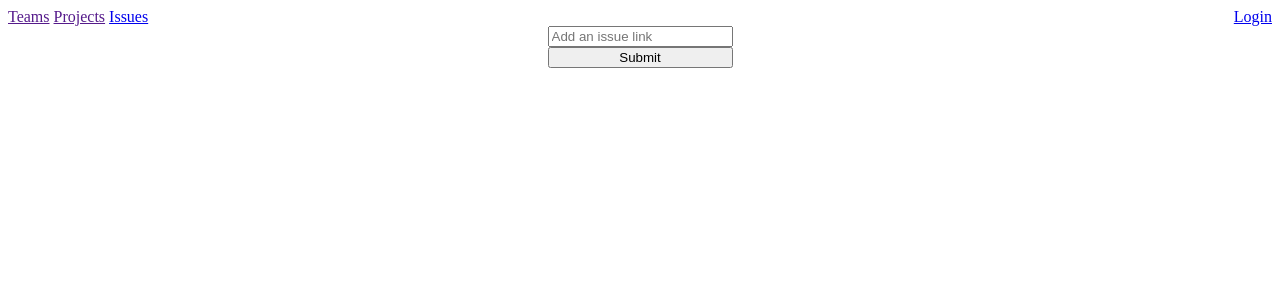
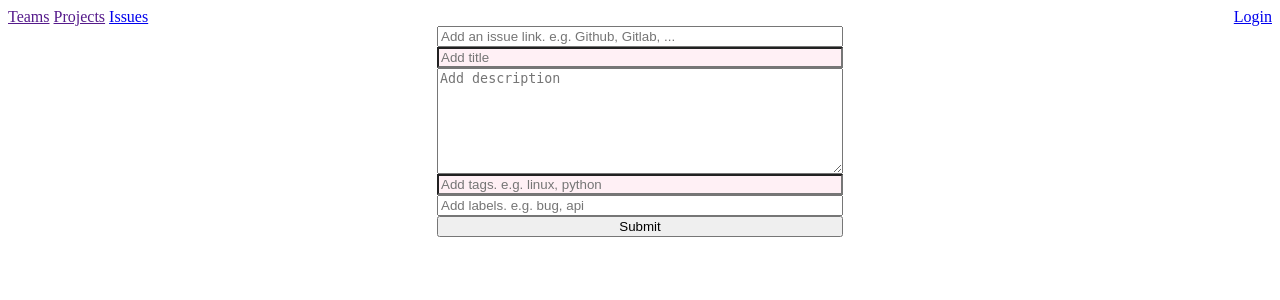
Before and after one commit to sh1chan/contributors, a FastAPI app: template src/templates/issues/issues_new.html in a window 1280 px wide. Shown: the top 300 px of the page. Run offline with FastAPI, Linux system fonts and the light colour scheme; the template is opened without the code that fills it, so the values that code supplies are empty.

Commit message:
[issues] Updated template files `issues_new.html`

```diff
--- a/src/templates/issues/issues_new.html
+++ b/src/templates/issues/issues_new.html
@@ -1,4 +1,13 @@
 {% extends 'base.html' %}
+
+{% block style %}
+<style>
+  input:required {
+    /* background-color: palegreen; */
+    background-color: lavenderblush;
+  }
+</style>
+{% endblock %}
 
 
 {% block body %}
@@ -7,17 +16,38 @@
   <h5>{{ error_message }}</h5>
   {% endif %}
   <div class="forms">
-    <div class="post_issues_add">
+    <div class="post_issues_new">
       <form
-        action="{{ url_for('post_issues_add') }}"
+        action="{{ url_for('post_issues_new') }}"
         method="POST"
         style="display: inline-grid;"
       >
         <input
           name="url"
-          placeholder="Add an issue link"
+          placeholder="Add an issue link. e.g. Github, Gitlab, ..."
+          autocomplete="off"
+        />
+        <input
+          name="title"
+          placeholder="Add title"
           autocomplete="off"
           required
+        />
+        <textarea
+          name="description"
+          placeholder="Add description"
+          autocomplete="off"
+          style="min-width: 400px; min-height: 100px;"></textarea>
+        <input
+          name="tags"
+          placeholder="Add tags. e.g. linux, python"
+          autocomplete="off"
+          required
+        />
+        <input
+          name="labels"
+          placeholder="Add labels. e.g. bug, api"
+          autocomplete="off"
         />
         <input type="submit" />
       </form>
```
